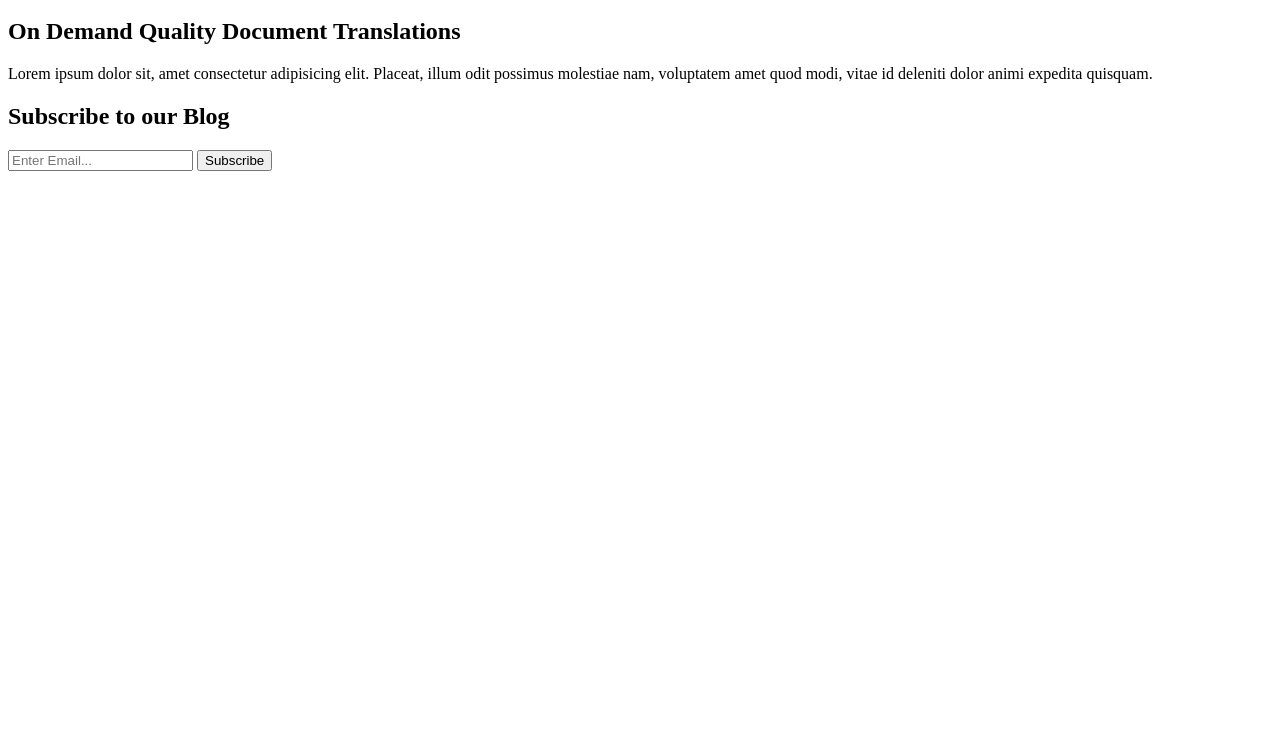
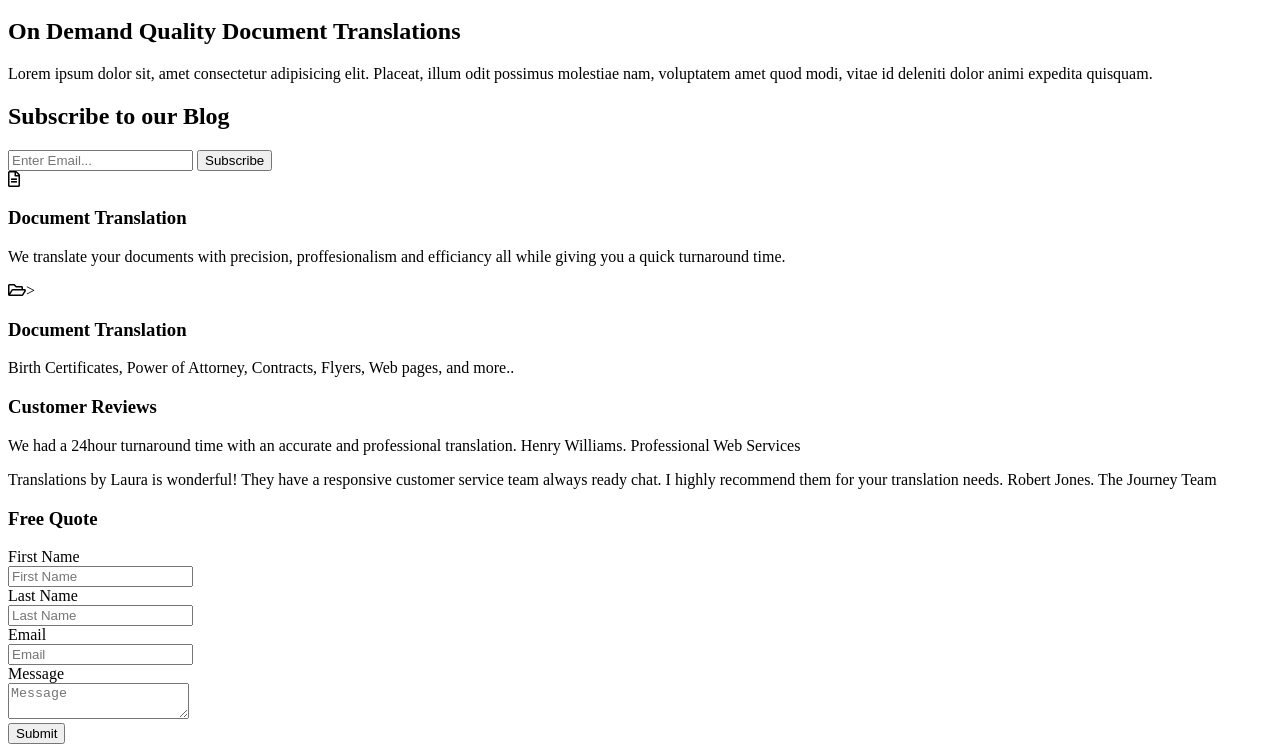
Before and after one commit to TorrLaura/Landing-Page-Project, a plain HTML site: page index.html in a window 1280 px wide. Shown: the part 154-906 px from the top of the page. Before the commit the page ends 800 px from the top, so only its background shows below. Drawn offline with Linux system fonts and the light colour scheme.

Commit message:
Built about services and footer sections in html. Initial version of html file complete.

```diff
--- a/index.html
+++ b/index.html
@@ -1,13 +1,17 @@
 <!DOCTYPE html>
 <html lang="en">
+
 <head>
     <meta charset="UTF-8">
     <meta http-equiv="X-UA-Compatible" content="IE=edge">
     <meta name="viewport" content="width=device-width, initial-scale=1.0">
     <meta name="description" content="LauraTorres">
     <link rel="stylesheet" href="landingPage.css">
+    <link rel="stylesheet" href="https://use.fontawesome.com/releases/v5.15.4/css/all.css"
+        integrity="sha384-DyZ88mC6Up2uqS4h/KRgHuoeGwBcD4Ng9SiP4dIRy0EXTlnuz47vAwmeGwVChigm" crossorigin="anonymous">
     <title>Wedding on Demand by Laura</title>
 </head>
+
 <body>
     <header>
         <div class="container">
@@ -31,7 +35,8 @@
         <div class="container">
             <h1>On Demand Quality Document Translations</h1>
             <p>
-                    Lorem ipsum dolor sit, amet consectetur adipisicing elit. Placeat, illum odit possimus molestiae nam, voluptatem amet quod modi, vitae id deleniti dolor animi expedita quisquam.
+                Lorem ipsum dolor sit, amet consectetur adipisicing elit. Placeat, illum odit possimus molestiae nam,
+                voluptatem amet quod modi, vitae id deleniti dolor animi expedita quisquam.
             </p>
         </div>
     </section>
@@ -40,13 +45,81 @@
         <div class="container">
             <h1>Subscribe to our Blog</h1>
             <form>
-                    <input type="email" placeholder= "Enter Email..." title="Subscribe">
+                <input type="email" placeholder="Enter Email..." title="Subscribe">
                 <button class="btn-1">Subscribe</button>
+
             </form>
         </div>
+    </section>
+
+    <section id="boxes">
+        <div class="container">
+            <div class="box">
+                <i class="far fa-file-alt"></i>
+                <h3>Document Translation</h3>
+                <p>We translate your documents with precision, proffesionalism and efficiancy all while giving you a
+                    quick turnaround time.</p>
+
+            </div>
+            <div class="box">
+                <i class="far fa-folder-open"></i>>
+                <h3>Document Translation</h3>
+                <p>Birth Certificates, Power of Attorney, Contracts, Flyers, Web pages, and more..</p>
+
+            </div>
+        </div>
+    </section>
+
+    <section id="about">
+        <div class="container">
+            <article class="main-col">
+                <h1 class="page-title"> Customer Reviews</h1>
+                <p>
+                    We had a 24hour turnaround time with an accurate and professional translation. Henry Williams.
+                    Professional Web Services
+                </p>
+                <p>
+                    Translations by Laura is wonderful! They have a responsive customer service team always ready chat.
+                    I highly recommend them for your translation needs.
+                    Robert Jones. The Journey Team
+                </p>
+
+                <aside class="sidebar">
+                    <div class="dark">
+                        <h3>Free Quote</h3>
+                        <form class="quote">
+                            <div>
+                                <label for="first name">First Name</label>
+                                <br>
+                                <input type="text" placeholder="First Name" id="first name">
+                            </div>
+                            <div>
+                                <label for="last name">Last Name</label>
+                                <br>
+                                <input type="text" placeholder="Last Name" id="last name">
+                            </div>
+                            <div>
+                                <label for="email">Email</label>
+                                <br>
+                                <input type="email" placeholder="Email" id="email">
+                            </div>
+                            <div>
+                                <label for="message">Message</label>
+                                <br>
+                                <textarea id="message" placeholder="Message"></textarea>
+                            </div>
+                            <button class="btn-1">Submit</button>
+                        </form>
+                    </div>
+                </aside>
+
+            </article>
+        </div>
+
     </section>
 
 
 
 </body>
+
 </html>
```
Lines whose indentation alone changed are shown as unchanged.
